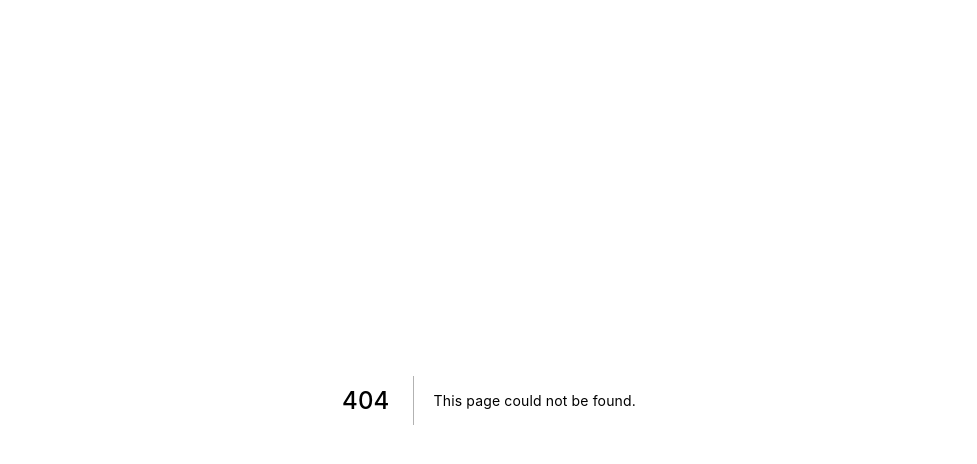
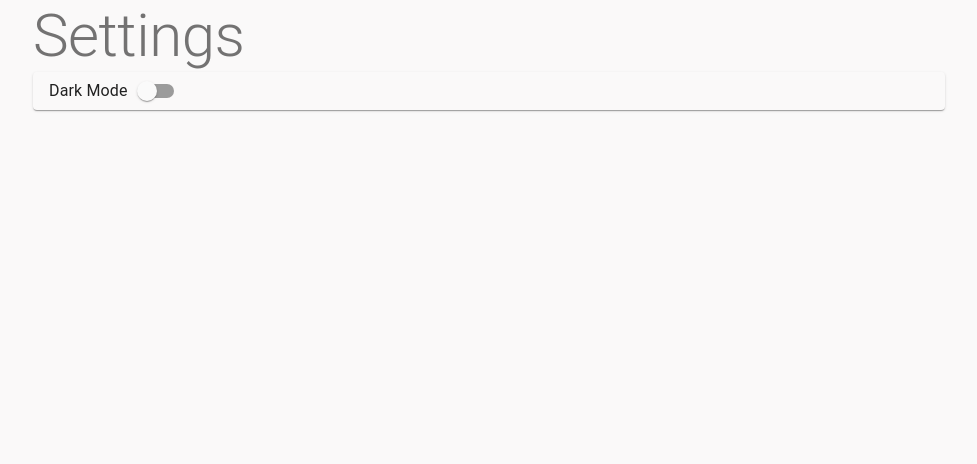
Before and after one commit to markuslim24/Tutir-frontend, a Next.js app: page /settings in a window 1280 px wide. Before the commit this address had no page. Shown: the top 464 px of the page, without its empty margins (151-1128 px from the left). Built offline with nearby package versions, Linux system fonts and the light colour scheme.

Commit message:
added dark mode - enabled according to client system preferences

```diff
--- a/pages/_app.tsx
+++ b/pages/_app.tsx
@@ -1,21 +1,28 @@
 //imports
+import useMediaQuery from "@material-ui/core/useMediaQuery";
 import CssBaseline from "@material-ui/core/CssBaseline";
 import type { AppProps } from "next/app";
 import { Provider } from "react-redux";
 import { store } from "../store/store";
 import { initializeAuthState } from "../store/slice/auth";
-import { useEffect } from "react";
-import { ThemeProvider } from "@material-ui/core/styles";
+import React, { useEffect } from "react";
 import theme from "../styles/muiTheme";
+import { createMuiTheme, ThemeProvider } from "@material-ui/core/styles";
 
 //Global Main
 function MyApp({ Component, pageProps }: AppProps) {
+  const prefersDarkMode = useMediaQuery("(prefers-color-scheme: dark)");
+  const themetmp = React.useMemo(
+    () => theme(prefersDarkMode),
+    [prefersDarkMode]
+  );
+
   useEffect(() => {
     store.dispatch(initializeAuthState());
   }, []);
   return (
     <Provider store={store}>
-      <ThemeProvider theme={theme}>
+      <ThemeProvider theme={themetmp}>
         <CssBaseline>
           <Component {...pageProps} />
         </CssBaseline>
--- a/pages/_document.tsx
+++ b/pages/_document.tsx
@@ -9,7 +9,7 @@ export default class MyDocument extends Document {
       <Html lang="en">
         <Head>
           {/* PWA primary color */}
-          <meta name="theme-color" content={theme.palette.primary.main} />
+          <meta name="theme-color" />
         </Head>
         <body>
           <Main />
--- /dev/null
+++ b/pages/settings.tsx
@@ -0,0 +1,36 @@
+import React from "react";
+import Navbar from "../components/Navbar";
+
+import {
+  Typography,
+  Switch,
+  FormControl,
+  FormControlLabel,
+  FormGroup,
+  FormLabel,
+  Paper,
+  Container,
+} from "@material-ui/core";
+
+const Settings = () => {
+  return (
+    <>
+      <Container maxWidth="md">
+        <FormControl fullWidth={true}>
+          <FormLabel>
+            <Typography variant="h2">Settings</Typography>
+          </FormLabel>
+          <Paper>
+            <FormControlLabel
+              control={<Switch />}
+              label="Dark Mode"
+              labelPlacement="start"
+            />
+          </Paper>
+        </FormControl>
+      </Container>
+    </>
+  );
+};
+
+export default Settings;
--- a/store/slice/auth.ts
+++ b/store/slice/auth.ts
@@ -1,5 +1,4 @@
 import { Store } from "@reduxjs/toolkit";
-import router from "next/router";
 const { createSlice } = require("@reduxjs/toolkit");
 
 const authSlice = createSlice({
--- a/styles/components/NavbarStyle.tsx
+++ b/styles/components/NavbarStyle.tsx
@@ -2,7 +2,7 @@ import { makeStyles } from "@material-ui/core/styles";
 
 const useStyles = makeStyles((theme) => ({
   appBar: {
-    backgroundColor: "#FFFFFF",
+    backgroundColor: theme.palette.background.paper,
   },
   grow: {
     flexGrow: 1,
--- a/styles/muiTheme.tsx
+++ b/styles/muiTheme.tsx
@@ -1,6 +1,33 @@
+import React from "react";
 import { createMuiTheme } from "@material-ui/core/styles";
 
-const theme = createMuiTheme({
+const theme = (prefersDarkMode: boolean) =>
+  prefersDarkMode
+    ? //Dark Theme
+      createMuiTheme({
+        palette: {
+          primary: {
+            main: "#179e8b",
+          },
+          secondary: {
+            main: "#179e8b",
+          },
+          background: {
+            default: "#303030",
+            paper: "#424242",
+          },
+          text: {
+            primary: "#fff",
+            secondary: "rgba(255, 255, 255, 0.7)",
+          },
+          action: {
+            active: "#fff",
+            hover: "rgba(255, 255, 255, 0.08)",
+          },
+        },
+      })
+    : //Light Theme
+      createMuiTheme({
         palette: {
           primary: {
             main: "#179e8b",
@@ -10,8 +37,8 @@ const theme = createMuiTheme({
           },
           background: {
             default: "#FAF9F9",
+            paper: "fff",
           },
         },
       });
-
 export default theme;
```
Also changed, not shown: components/Navbar.tsx (+7 -1 lines), components/SearchBar.tsx (+19 -11 lines), pages/profile.tsx (+3 -6 lines). Lines whose indentation alone changed are shown as unchanged.
